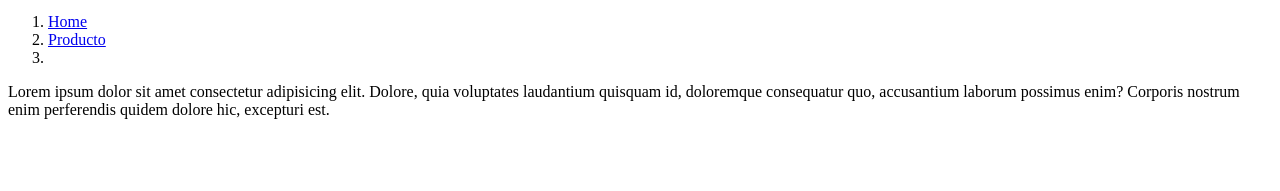
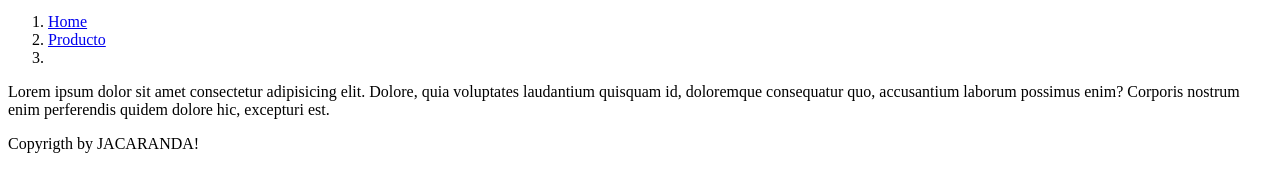
Before and after one commit to emeemeemee/Entornos-de-Desarrollo, a plain HTML site: page index.html in a window 1280 px wide. Shown: the part 29-220 px from the top of the page. Drawn offline with Linux system fonts and the light colour scheme.

Commit message:
Ahora tengo el footer

```diff
--- a/index.html
+++ b/index.html
@@ -23,5 +23,8 @@
             </section>
         </article>
     </main>
+    <footer>
+        Copyrigth by JACARANDA!
+    </footer>
 </body>
 </html>
```
